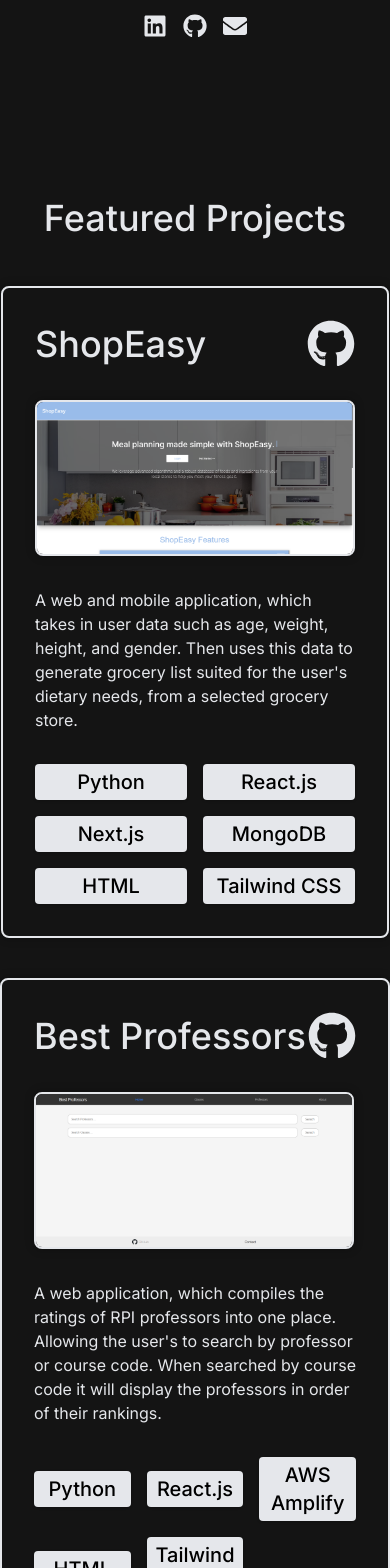
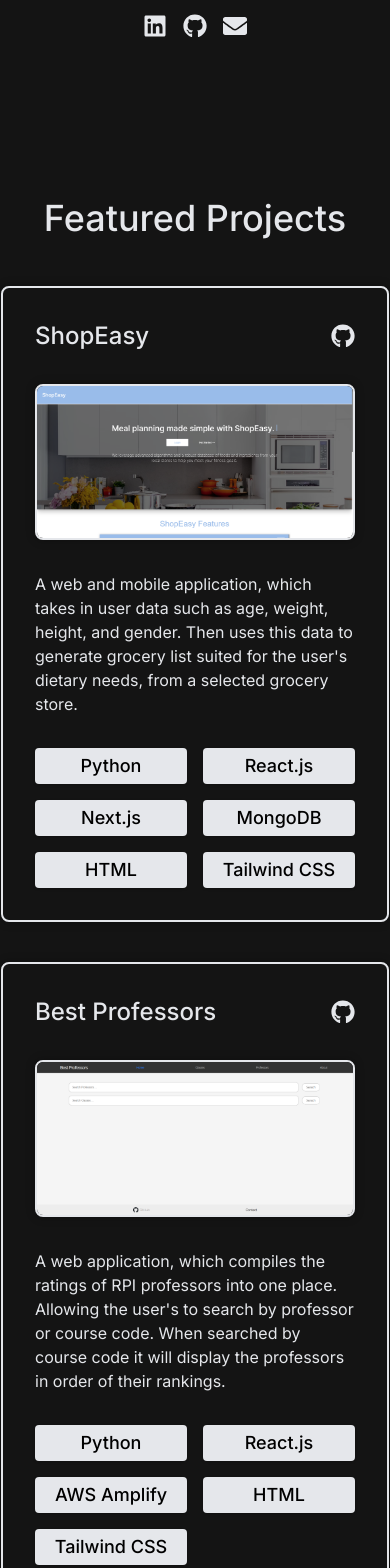
Before and after one commit to Yotham/yothamdotnet, a Next.js app: page / in a window 390 px wide. Shown: the part 432-2000 px from the top of the page. Built offline with nearby package versions, Linux system fonts and the light colour scheme.

Commit message:
mobile scaling

```diff
--- a/src/app/about/page.js
+++ b/src/app/about/page.js
@@ -75,7 +75,7 @@ export default function About() {
       {/* Skills Section */}
       <div className="py-12 primary-bg pb-14">
         <h2 className="text-center pb-12 text-4xl text-gray-200 font-medium">Skills</h2>
-        <div className="primary-bg even-shadow border-2 border-gray-200 p-10 rounded-lg max-w-6xl mx-auto px-10 grid grid-cols-2 sm:grid-cols-2 md:grid-cols-7 lg:grid-cols-7 gap-10 ">
+        <div className="primary-bg even-shadow border-2 border-gray-200 p-10 rounded-lg max-w-6xl mx-10 md:mx-auto px-10 grid grid-cols-2 sm:grid-cols-2 md:grid-cols-7 lg:grid-cols-7 gap-10 ">
           {/* Programming Languages */}
           <div className="flex flex-col items-center skill-icon bg-gray-200 rounded-lg p-1">
             <FaPython className="text-6xl" />
--- a/src/app/globals.css
+++ b/src/app/globals.css
@@ -69,3 +69,14 @@ body {
   transition: none;
   overflow: auto;
 }
+
+
+.icon-standard {
+  font-size: 1.5em; /* Default size */
+}
+
+@media (min-width: 768px) { /* Adjust the min-width as needed */
+  .icon-standard {
+    font-size: 3em; /* Larger size on medium screens and above */
+  }
+}
--- a/src/app/page.js
+++ b/src/app/page.js
@@ -62,9 +62,9 @@ export default function Home() {
         <div className="flex flex-col gap-10 ">
           <div className="flex flex-col p-8 mx-auto border-2 rounded-lg even-shadow primary-bg text-gray-200 border-gray-200 justify-center">
             <div className="flex flex-row items-center mb-8 justify-between w-full">
-              <h1 className="text-4xl font-medium">ShopEasy</h1>
+              <h1 className="text-2xl md:text-4xl font-medium">ShopEasy</h1>
               <a href="https://github.com/Yotham/ShopEasy" target="_blank" rel="noopener noreferrer" className="hover:text-gray-300">
-                <FaGithub size="3em"/>
+                <FaGithub className="icon-standard" />
               </a>
             </div>
             <div className="flex flex-col sm:flex-col md:flex-col lg-flex-row xl:flex-row gap-8">
@@ -81,7 +81,7 @@ export default function Home() {
               <p className="max-w-xs md:max-w-xl">A web and mobile application, which takes in user data such as age, weight, height, and gender. Then uses this data to generate grocery list suited for the user{"'"}s dietary needs, from a selected grocery store.</p>
             </div>
             <div className="mt-8">
-            <div className="grid grid-cols-2 sm:grid-cols-3 md:grid-cols-3 lg:grid-cols-4 xl:grid-cols-6 gap-4 justify-start text-center text-xl font-medium items-center">
+            <div className="grid grid-cols-2 sm:grid-cols-3 md:grid-cols-3 lg:grid-cols-4 xl:grid-cols-6 gap-4 justify-start text-center text-lg md:text-xl font-medium items-center">
                 <div className="bg-gray-200 text-black rounded shadow p-1 hover:bg-gray-300">Python</div>
                 <div className="bg-gray-200 text-black rounded shadow p-1 hover:bg-gray-300">React.js</div>
                 <div className="bg-gray-200 text-black rounded shadow p-1 hover:bg-gray-300">Next.js</div>
@@ -95,9 +95,9 @@ export default function Home() {
           </div>
           <div className="flex flex-col p-8 mx-auto border-2 rounded-lg even-shadow primary-bg text-gray-200 border-gray-200 justify-center">
             <div className="flex flex-row items-center mb-8 justify-between w-full">
-              <h1 className="text-4xl font-medium">Best Professors</h1>
+              <h1 className="text-2xl md:text-4xl font-medium">Best Professors</h1>
               <a href="https://github.com/yotham" target="_blank" rel="noopener noreferrer" className="hover:text-gray-300">
-                <FaGithub size="3em"/>
+               <FaGithub className="icon-standard" />
               </a>
             </div>
             <div className="flex flex-col sm:flex-col md:flex-col lg-flex-row xl:flex-row gap-8">
@@ -111,10 +111,10 @@ export default function Home() {
                   <button className="absolute bg-gray-200 text-black rounded shadow p-2 hover:bg-gray-300">View Demo</button>
                   </div>
                 </div>
-              <p className="max-w-xl">A web application, which compiles the ratings of RPI professors into one place. Allowing the user{"'"}s to search by professor or course code. When searched by course code it will display the professors in order of their rankings.</p>
+              <p className="max-w-xs md:max-w-xl">A web application, which compiles the ratings of RPI professors into one place. Allowing the user{"'"}s to search by professor or course code. When searched by course code it will display the professors in order of their rankings.</p>
             </div>
             <div className="mt-8">
-            <div className="grid grid-cols-3 sm:grid-cols-3 md:grid-cols-3 lg:grid-cols-4 xl:grid-cols-6 gap-4 justify-start text-center text-xl font-medium items-center">
+            <div className="grid grid-cols-2 sm:grid-cols-3 md:grid-cols-3 lg:grid-cols-4 xl:grid-cols-6 gap-4 justify-start text-center text-lg md:text-xl font-medium items-center">
                 <div className="bg-gray-200 text-black rounded shadow p-1 hover:bg-gray-300">Python</div>
                 <div className="bg-gray-200 text-black rounded shadow p-1 hover:bg-gray-300">React.js</div>
                 <div className="bg-gray-200 text-black rounded shadow p-1 hover:bg-gray-300">AWS Amplify</div>
```
